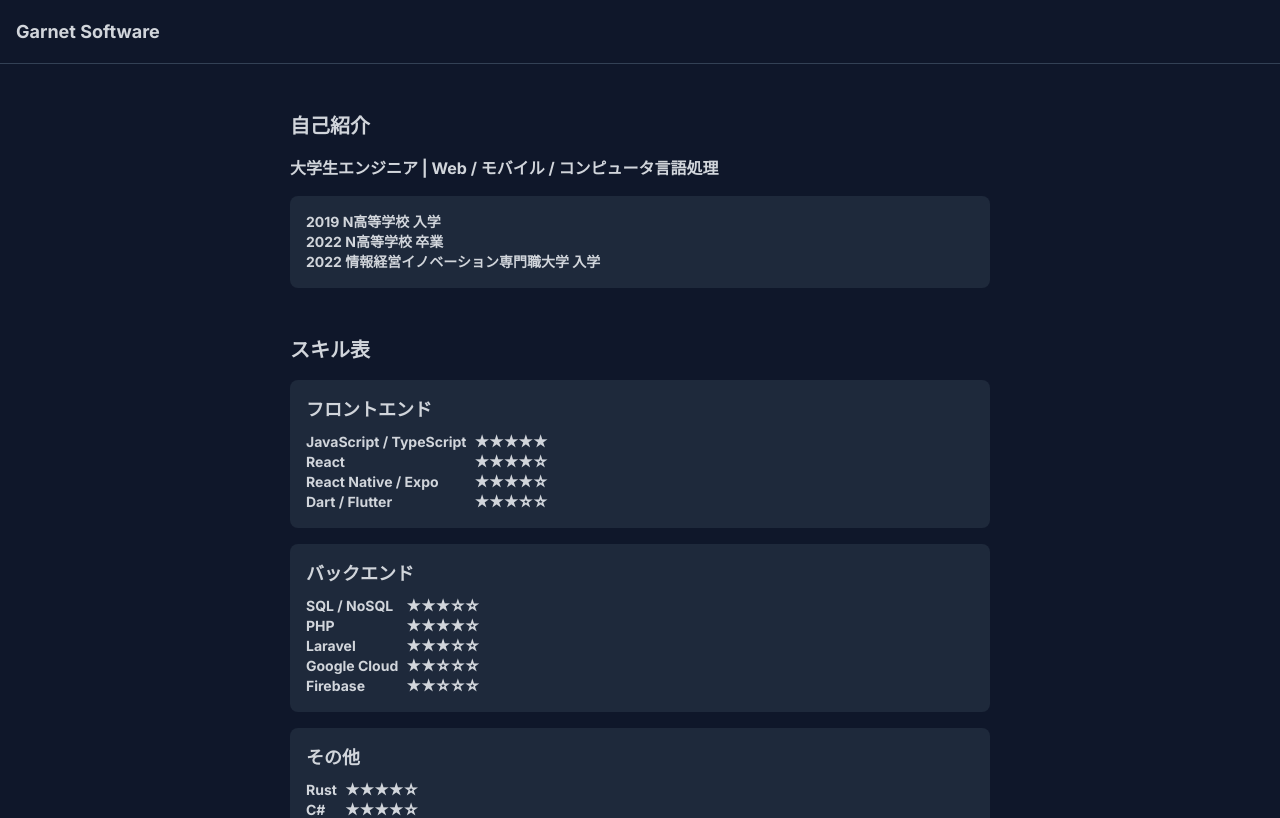
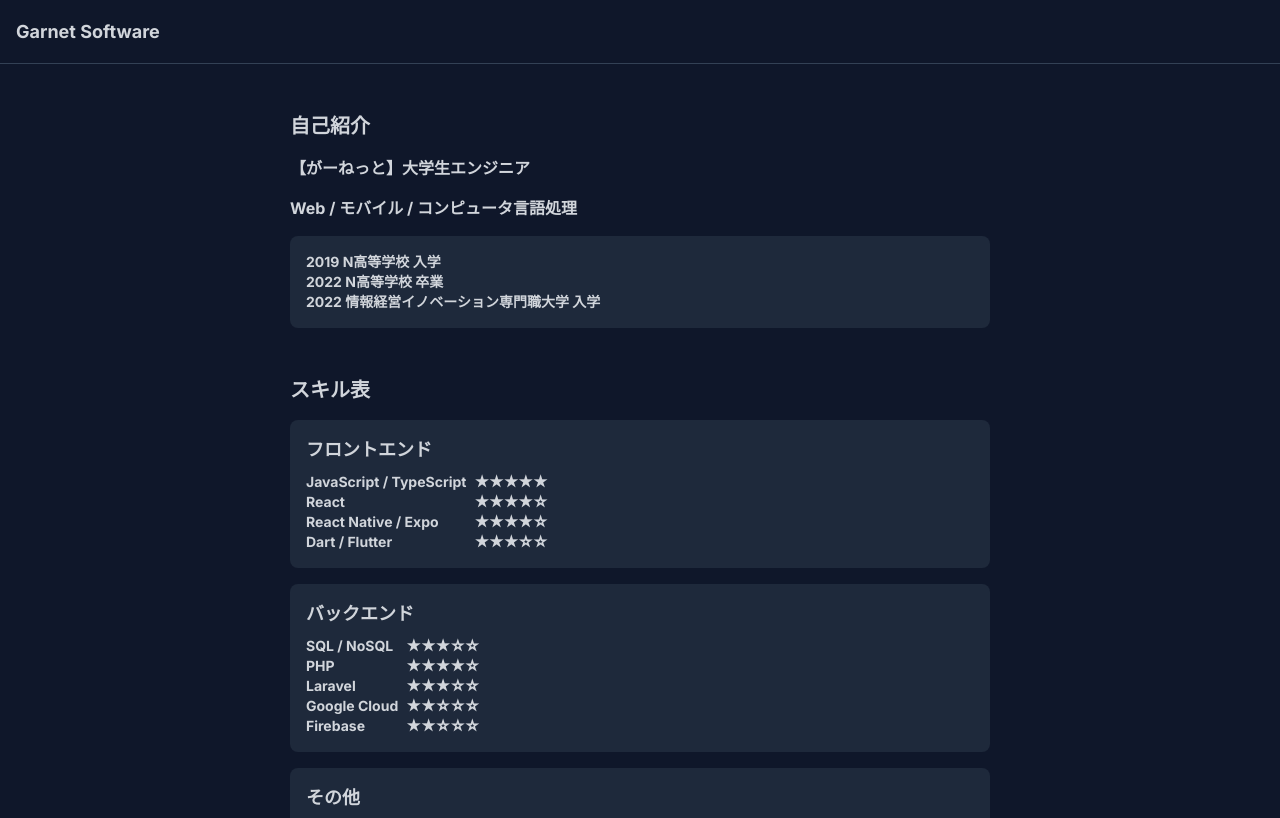
Before and after one commit to Garnet3106/portfolio, a Next.js app: page / in a window 1280 px wide. Shown: the top 818 px of the page. Built offline with nearby package versions, Linux system fonts and the light colour scheme.

Commit message:
Fix page

```diff
--- a/src/app/page.tsx
+++ b/src/app/page.tsx
@@ -11,7 +11,8 @@ export default function Home() {
       <main className='pt-16 w-3/4 max-w-[700px] m-auto'>
         <div className='flex flex-col gap-4 py-4'>
           <Title title='自己紹介' />
-          <span>大学生エンジニア | Web / モバイル / コンピュータ言語処理</span>
+          <span>【がーねっと】大学生エンジニア</span>
+          <span>Web / モバイル / コンピュータ言語処理</span>
           <Block description={
             <span>
               2019 N高等学校 入学
@@ -55,7 +56,7 @@ export default function Home() {
             caption='2022-&nbsp;&nbsp;TypeScript / React Native / Expo / PHP / Laravel / Firebase'
             description='地域創生ポータル「はなまる加須」のモバイルアプリ化に携わり、企画～設計～実装などのさまざまな工程を担当しました。'
             link={{
-              url: 'https://example.com',
+              url: 'https://apps.apple.com/jp/app/はなまる加須/id6472611016',
               text: '公式サイトで見る',
             }}
           />
```
